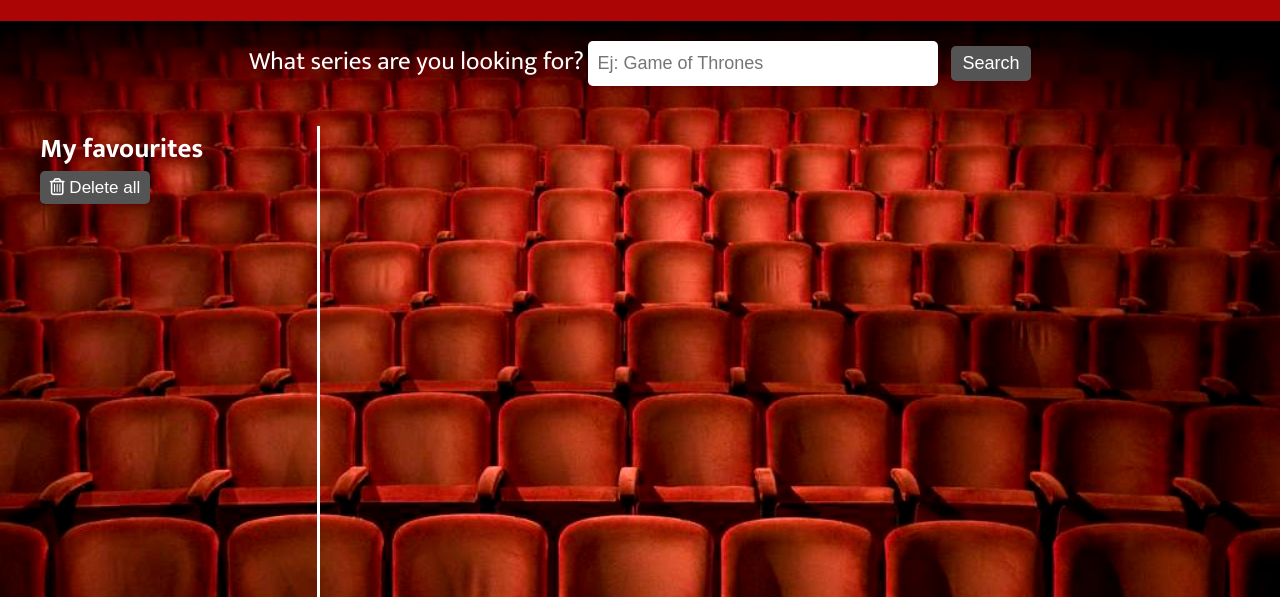
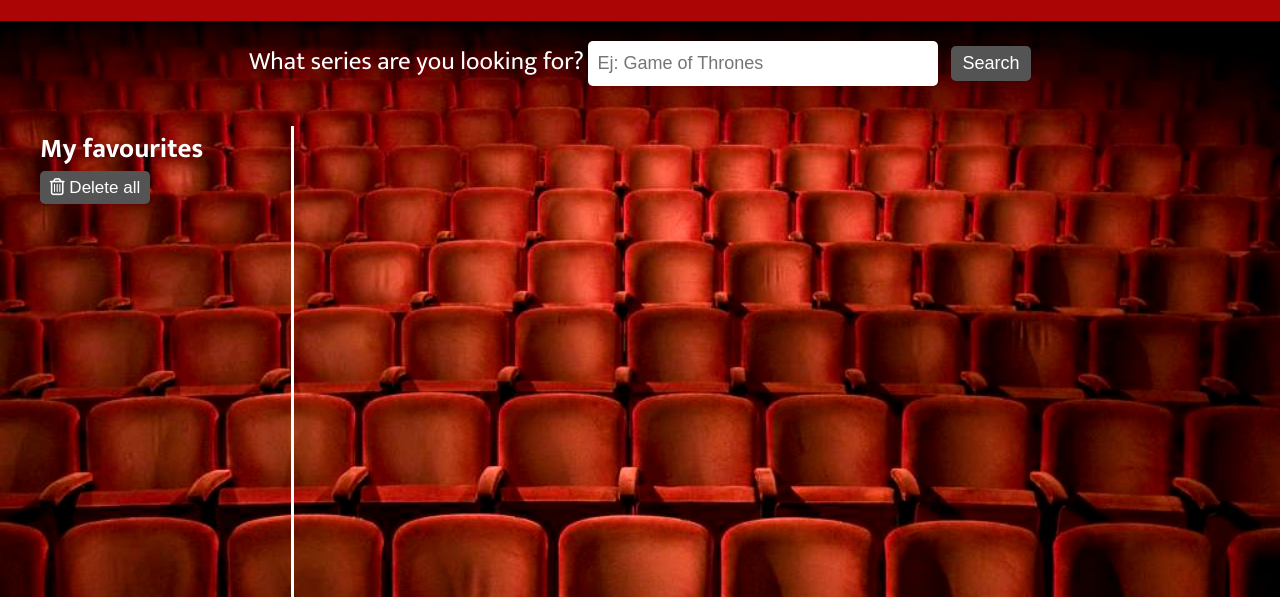
Before and after one commit to LuciaMezquida/series-finder, a website: page docs/index.html in a window 1280 px wide. Shown: the part 203-817 px from the top of the page. Drawn offline with Linux system fonts and the light colour scheme; no server answers; a web font is replaced by a local one.

Commit message:
Run docs folder to production

```diff
--- a/src/scss/layout/_main.scss
+++ b/src/scss/layout/_main.scss
@@ -55,7 +55,7 @@
     border-right: 3px solid white;
     height: 61vh;
     overflow-y: scroll;
-    width: 25vw;
+    width: 23vw;
     padding-left: 40px;
     margin-top: 20px;
     @media all and (min-width: 768px) {
@@ -85,7 +85,7 @@
   &__results {
     height: 63vh;
     overflow-y: scroll;
-    width: 75vw;
+    width: 77vw;
     margin: auto;
     color: $color-secondary;
     &--list {
```
Also changed, not shown: docs/assets/css/main.css.
